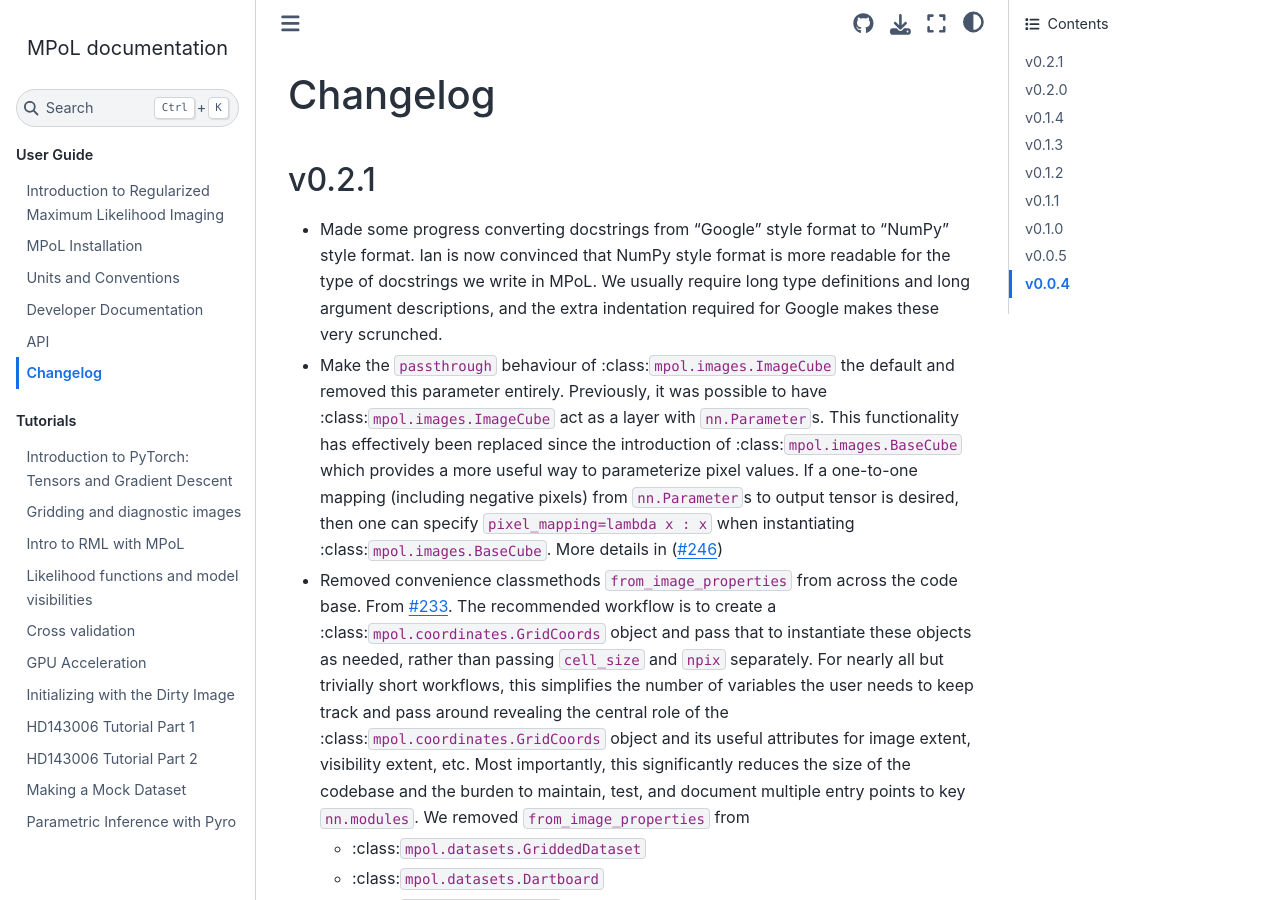
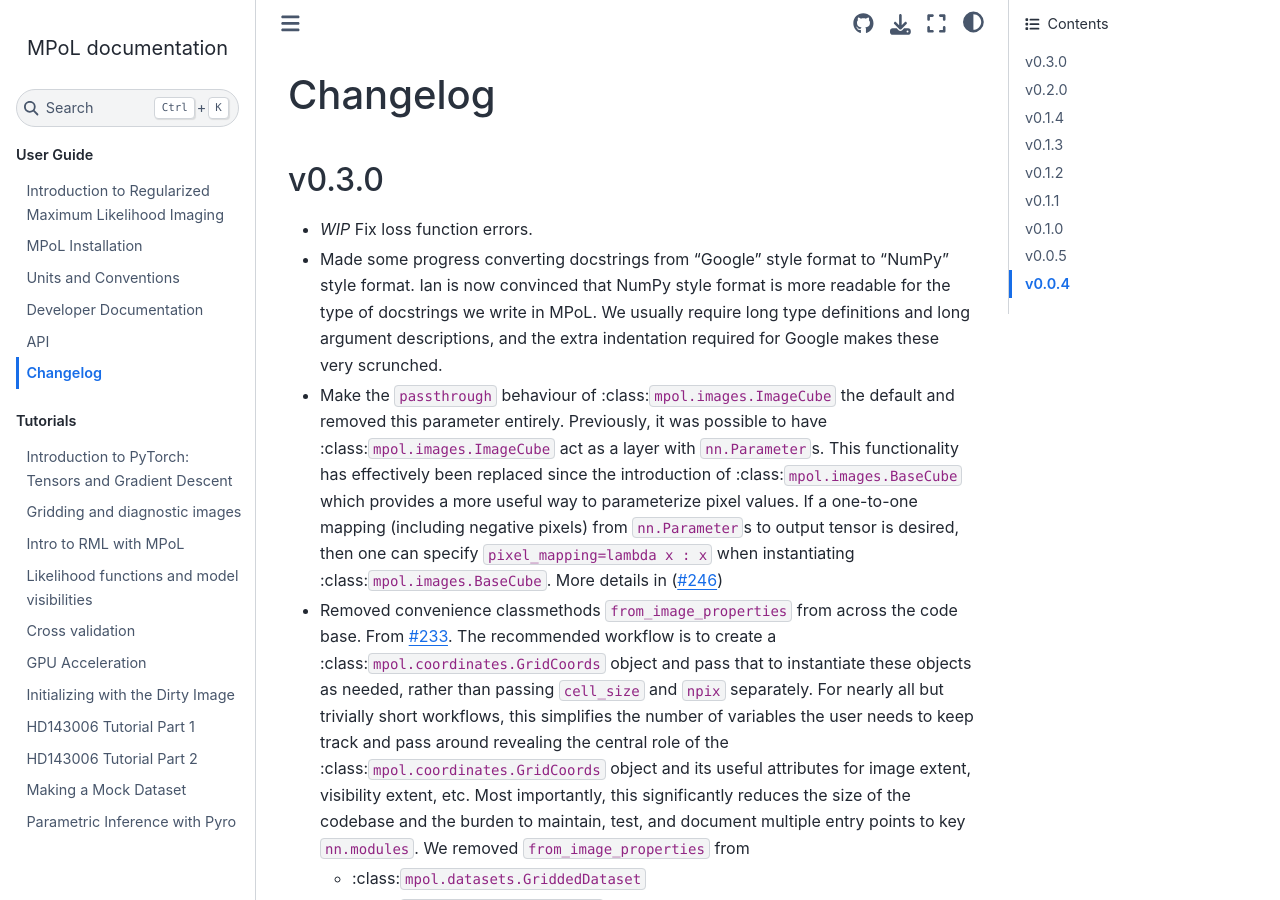
Before and after one commit to MPoL-dev/MPoL, a Sphinx documentation site: the page built from docs/changelog.md, in a window 1280 px wide and 900 px high. Built offline with Sphinx 7.4.7 and the Sphinx Book theme 1.1.4, drawn with Linux system fonts in a browser that asks for light colours.

Commit message:
first commit on loss branch, changelog stub.

```diff
--- a/docs/changelog.md
+++ b/docs/changelog.md
@@ -2,7 +2,8 @@
 
 # Changelog
 
-## v0.2.1
+## v0.3.0
+- *WIP* Fix loss function errors.
 - Made some progress converting docstrings from "Google" style format to "NumPy" style format. Ian is now convinced that NumPy style format is more readable for the type of docstrings we write in MPoL. We usually require long type definitions and long argument descriptions, and the extra indentation required for Google makes these very scrunched.
 - Make the `passthrough` behaviour of :class:`mpol.images.ImageCube` the default and removed this parameter entirely. Previously, it was possible to have :class:`mpol.images.ImageCube` act as a layer with `nn.Parameter`s. This functionality has effectively been replaced since the introduction of :class:`mpol.images.BaseCube` which provides a more useful way to parameterize pixel values. If a one-to-one mapping (including negative pixels) from `nn.Parameter`s to output tensor is desired, then one can specify `pixel_mapping=lambda x : x` when instantiating :class:`mpol.images.BaseCube`. More details in ([#246](https://github.com/MPoL-dev/MPoL/issues/246))
 - Removed convenience classmethods `from_image_properties` from across the code base. From [#233](https://github.com/MPoL-dev/MPoL/issues/233). The recommended workflow is to create a :class:`mpol.coordinates.GridCoords` object and pass that to instantiate these objects as needed, rather than passing `cell_size` and `npix` separately. For nearly all but trivially short workflows, this simplifies the number of variables the user needs to keep track and pass around revealing the central role of the :class:`mpol.coordinates.GridCoords` object and its useful attributes for image extent, visibility extent, etc. Most importantly, this significantly reduces the size of the codebase and the burden to maintain, test, and document multiple entry points to key `nn.modules`. We removed `from_image_properties` from
```
